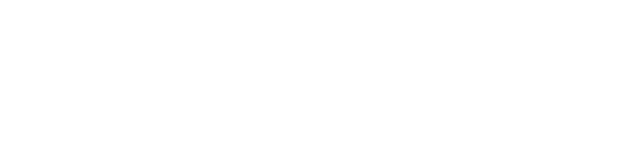
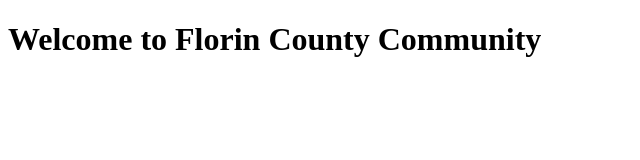
Before and after one commit to PiroAvni/Florin_County_Council_Client, a plain HTML site: page index.html in a window 1280 px wide. Shown: the whole page, without its empty margins (0-640 px from the left). Drawn offline with Linux system fonts and the light colour scheme.

Commit message:
add index.html

```diff
--- a/index.html
+++ b/index.html
@@ -7,6 +7,6 @@
     <title>Florin County Council - Community Site</title>
 </head>
 <body>
-
+    <h1> Welcome to Florin County Community</h1>
 </body>
 </html>
```
Also changed, not shown: 1 other file.
